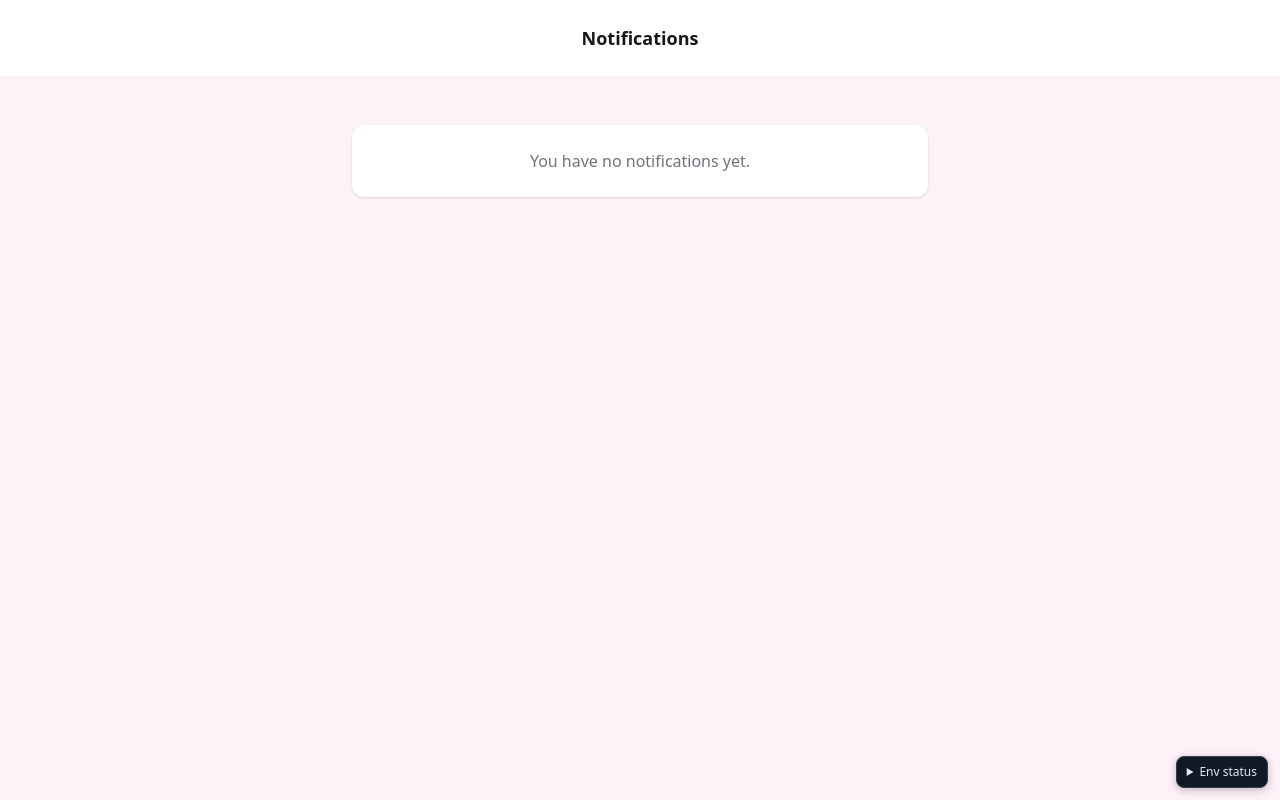
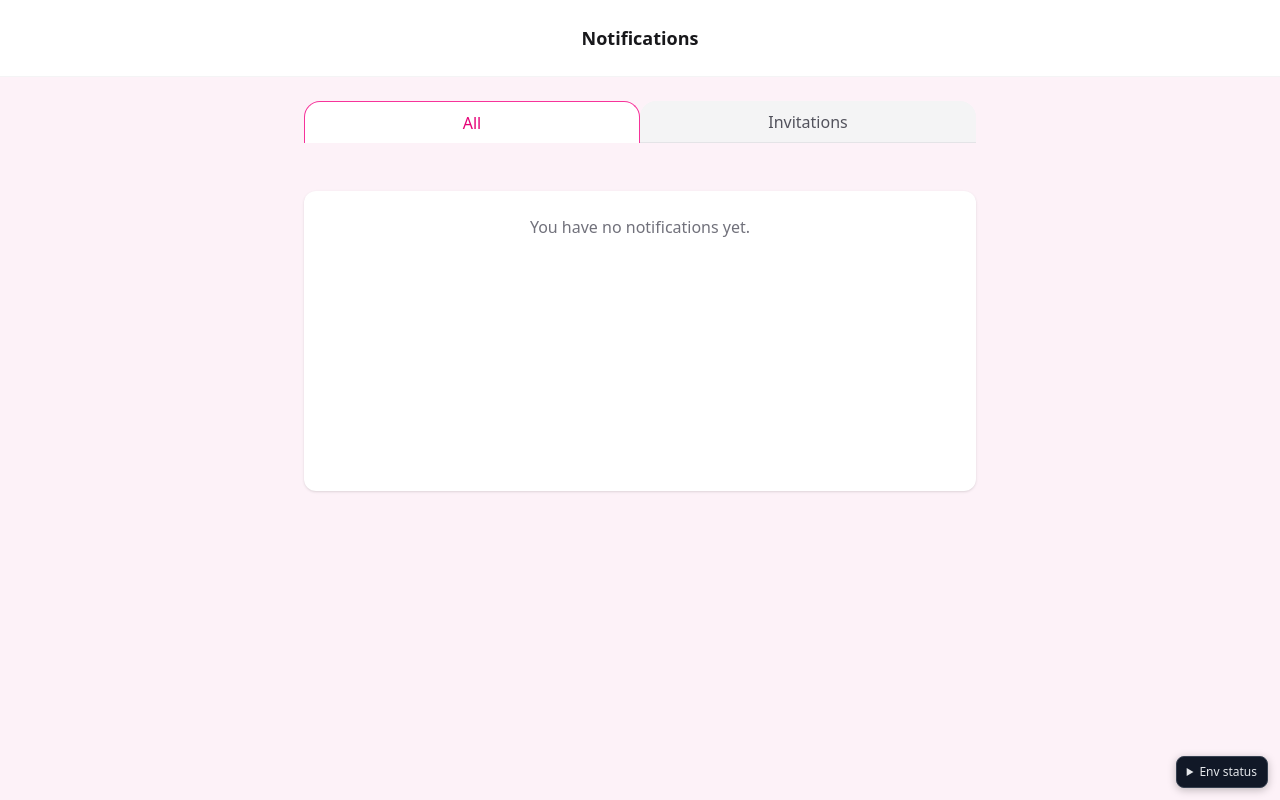
Before and after one commit to kalieaton19-lang/momvillage-frontend, a Next.js app: page /notifications in a window 1280 px wide. Built offline with nearby package versions, Linux system fonts and the light colour scheme; no server answers.

Commit message:
feat(notifications): add invitations tab and tabbed UI

```diff
--- /dev/null
+++ b/app/notifications/InvitationsTab.tsx
@@ -0,0 +1,105 @@
+import React, { useEffect, useState } from "react";
+import { supabase } from "../../lib/supabase";
+
+export default function InvitationsTab() {
+  const [user, setUser] = useState<any>(null);
+  const [invitations, setInvitations] = useState<any[]>([]);
+  const [loading, setLoading] = useState(true);
+  const [selectedInvitation, setSelectedInvitation] = useState<any>(null);
+  const [showProfileModal, setShowProfileModal] = useState(false);
+  const [modalLoading, setModalLoading] = useState(false);
+
+  useEffect(() => {
+    const fetchUserAndInvitations = async () => {
+      const { data: { user: currentUser } } = await supabase.auth.getUser();
+      setUser(currentUser);
+      if (!currentUser) return;
+      const { data, error } = await supabase
+        .from("village_invitations")
+        .select("* , to_user:to_user_id(*), from_user:from_user_id(*)")
+        .or(`from_user_id.eq.${currentUser.id},to_user_id.eq.${currentUser.id}`);
+      if (data) {
+        setInvitations(data);
+      }
+      setLoading(false);
+    };
+    fetchUserAndInvitations();
+  }, []);
+
+  return (
+    <div>
+      {loading ? (
+        <div>Loading...</div>
+      ) : invitations.length === 0 ? (
+        <div className="text-zinc-500">No invitations found.</div>
+      ) : (
+        <div className="grid grid-cols-1 sm:grid-cols-2 gap-4 mb-4">
+          {invitations.map((inv) => {
+            const otherUser = inv.from_user_id === user?.id ? inv.to_user : inv.from_user;
+            return (
+              <button
+                key={inv.id}
+                className={`flex items-center gap-3 p-6 rounded-2xl border-2 ${inv.status === "pending" ? "border-yellow-300 bg-yellow-50 dark:bg-yellow-900/20" : inv.status === "accepted" ? "border-green-300 bg-green-50 dark:bg-green-900/20" : inv.status === "declined" ? "border-zinc-300 bg-zinc-50 dark:bg-zinc-900/20" : "border-pink-300 bg-pink-50 dark:bg-pink-900/20"} w-full hover:shadow-lg transition-all focus:outline-none focus:ring-2 focus:ring-pink-500`}
+                style={{ cursor: 'pointer' }}
+                onClick={() => {
+                  setSelectedInvitation(inv);
+                  setShowProfileModal(true);
+                }}
+              >
+                {otherUser?.profile_photo_url ? (
+                  <img src={otherUser.profile_photo_url} alt={otherUser.full_name} className="w-16 h-16 rounded-full object-cover" />
+                ) : (
+                  <div className="w-16 h-16 rounded-full bg-gradient-to-br from-pink-400 to-purple-400 flex items-center justify-center text-white font-semibold text-2xl">
+                    {otherUser?.full_name?.[0]?.toUpperCase() || '?'}
+                  </div>
+                )}
+                <div className="flex-1 text-left">
+                  <div className="font-semibold text-lg text-zinc-900 dark:text-zinc-50">{otherUser?.full_name}</div>
+                  <div className="text-xs text-zinc-500 dark:text-zinc-400">{otherUser?.city}{otherUser?.city && otherUser?.state ? ', ' : ''}{otherUser?.state}</div>
+                </div>
+                <span className={`px-3 py-1 rounded-lg text-xs ${inv.status === "pending" ? "bg-yellow-100 text-yellow-800" : inv.status === "accepted" ? "bg-green-100 text-green-700" : inv.status === "declined" ? "bg-zinc-200 text-zinc-700" : "bg-zinc-100 text-zinc-700"}`}>{inv.status}</span>
+              </button>
+            );
+          })}
+        </div>
+      )}
+
+      {/* Profile Modal */}
+      {showProfileModal && selectedInvitation && (
+        modalLoading ? (
+          <div className="fixed inset-0 z-50 flex items-center justify-center bg-black/40">
+            <div className="bg-white dark:bg-zinc-900 rounded-2xl p-8 max-w-sm w-full shadow-xl text-center text-lg">Loading...</div>
+          </div>
+        ) : (
+          <div className="fixed inset-0 z-50 flex items-center justify-center bg-black/40">
+            <div className="bg-white dark:bg-zinc-900 rounded-2xl p-8 max-w-sm w-full shadow-xl relative">
+              <button className="absolute top-2 right-2 text-zinc-400 hover:text-zinc-700 dark:hover:text-zinc-100 text-2xl" onClick={() => {
+                setShowProfileModal(false);
+              }}>&times;</button>
+              {(() => {
+                const otherUser = selectedInvitation.from_user_id === user?.id ? selectedInvitation.to_user : selectedInvitation.from_user;
+                return otherUser?.profile_photo_url ? (
+                  <img src={otherUser.profile_photo_url} alt={otherUser.full_name} className="w-24 h-24 rounded-full object-cover mx-auto mb-4" />
+                ) : (
+                  <div className="w-24 h-24 rounded-full bg-gradient-to-br from-pink-400 to-purple-400 flex items-center justify-center text-white font-semibold text-4xl mx-auto mb-4">
+                    {otherUser?.full_name?.[0]?.toUpperCase() || '?'}
+                  </div>
+                );
+              })()}
+              <div className="text-center">
+                <div className="font-bold text-2xl mb-1 text-zinc-900 dark:text-zinc-50">{(() => {
+                  const otherUser = selectedInvitation.from_user_id === user?.id ? selectedInvitation.to_user : selectedInvitation.from_user;
+                  return otherUser?.full_name;
+                })()}</div>
+                <div className="text-zinc-500 dark:text-zinc-400 mb-2">{(() => {
+                  const otherUser = selectedInvitation.from_user_id === user?.id ? selectedInvitation.to_user : selectedInvitation.from_user;
+                  return `${otherUser?.city || ''}${otherUser?.city && otherUser?.state ? ', ' : ''}${otherUser?.state || ''}`;
+                })()}</div>
+              </div>
+            </div>
+          </div>
+        )
+      )}
+    </div>
+  );
+}
--- a/app/notifications/page.tsx
+++ b/app/notifications/page.tsx
@@ -1,15 +1,47 @@
-import React from "react";
+import React, { useState } from "react";
+import dynamic from "next/dynamic";
+
+const InvitationsTab = dynamic(() => import("./InvitationsTab"), { ssr: false });
 
 export default function NotificationsPage() {
+  const [activeTab, setActiveTab] = useState<'all' | 'invitations'>('all');
   return (
     <div className="min-h-screen bg-pink-50 dark:bg-zinc-900 w-full">
       {/* White title banner */}
       <div className="w-full py-6 bg-white dark:bg-zinc-900 border-b border-zinc-100 dark:border-zinc-800 text-center rounded-none">
         <h1 className="text-lg font-bold text-zinc-900 dark:text-zinc-50">Notifications</h1>
       </div>
+      {/* Tabs */}
+      <div className="flex gap-0 w-full pt-6 pb-0 bg-transparent border-b border-zinc-200 dark:border-zinc-800 max-w-2xl mx-auto">
+        <button
+          className={`flex-1 py-2 px-4 font-medium text-base border-t border-l border-r rounded-t-2xl transition-all ${
+            activeTab === 'all'
+              ? 'bg-white dark:bg-zinc-900 text-pink-600 border-pink-500 z-10'
+              : 'bg-zinc-100 dark:bg-zinc-800 text-zinc-600 dark:text-zinc-200 border-transparent hover:bg-zinc-200 dark:hover:bg-zinc-700'
+          }`}
+          style={{ marginBottom: activeTab === 'all' ? '-1px' : '0' }}
+          onClick={() => setActiveTab('all')}
+        >
+          All
+        </button>
+        <button
+          className={`flex-1 py-2 px-4 font-medium text-base border-t border-l border-r rounded-t-2xl transition-all ${
+            activeTab === 'invitations'
+              ? 'bg-white dark:bg-zinc-900 text-pink-600 border-pink-500 z-10'
+              : 'bg-zinc-100 dark:bg-zinc-800 text-zinc-600 dark:text-zinc-200 border-transparent hover:bg-zinc-200 dark:hover:bg-zinc-700'
+          }`}
+          style={{ marginBottom: activeTab === 'invitations' ? '-1px' : '0' }}
+          onClick={() => setActiveTab('invitations')}
+        >
+          Invitations
+        </button>
+      </div>
       <div className="flex flex-col items-center justify-start pt-12">
-        <div className="bg-white dark:bg-zinc-800 rounded-xl shadow p-6 w-full max-w-xl">
-          <p className="text-zinc-500 dark:text-zinc-300 text-center">You have no notifications yet.</p>
+        <div className="bg-white dark:bg-zinc-800 rounded-xl shadow p-6 w-full max-w-2xl min-h-[300px]">
+          {activeTab === 'all' && (
+            <div className="text-zinc-500 dark:text-zinc-300 text-center">You have no notifications yet.</div>
+          )}
+          {activeTab === 'invitations' && <InvitationsTab />}
         </div>
       </div>
     </div>
```
